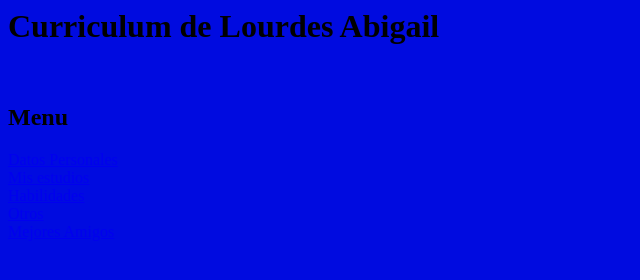
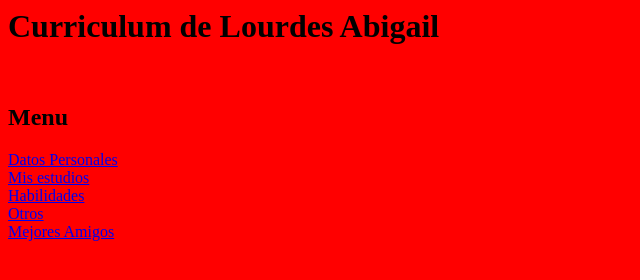
Before and after one commit to lourdeschavez/Linksexternos, a plain HTML site: page index.html in a window 1280 px wide. Shown: the whole page, without its empty margins (0-640 px from the left). Drawn offline with Linux system fonts and the light colour scheme.

Commit message:
Update index.html

```diff
--- a/index.html
+++ b/index.html
@@ -1,6 +1,6 @@
 <html><head><title>Curriculum</title>
 </head>
-<body bgcolor="Light Blue">
+<body bgcolor="Red">
 <h1>Curriculum de Lourdes Abigail</h1><br>
  <a id="#menu"><h2>Menu</h2></a>
 <a href="info.html">Datos Personales</a><br>
```
